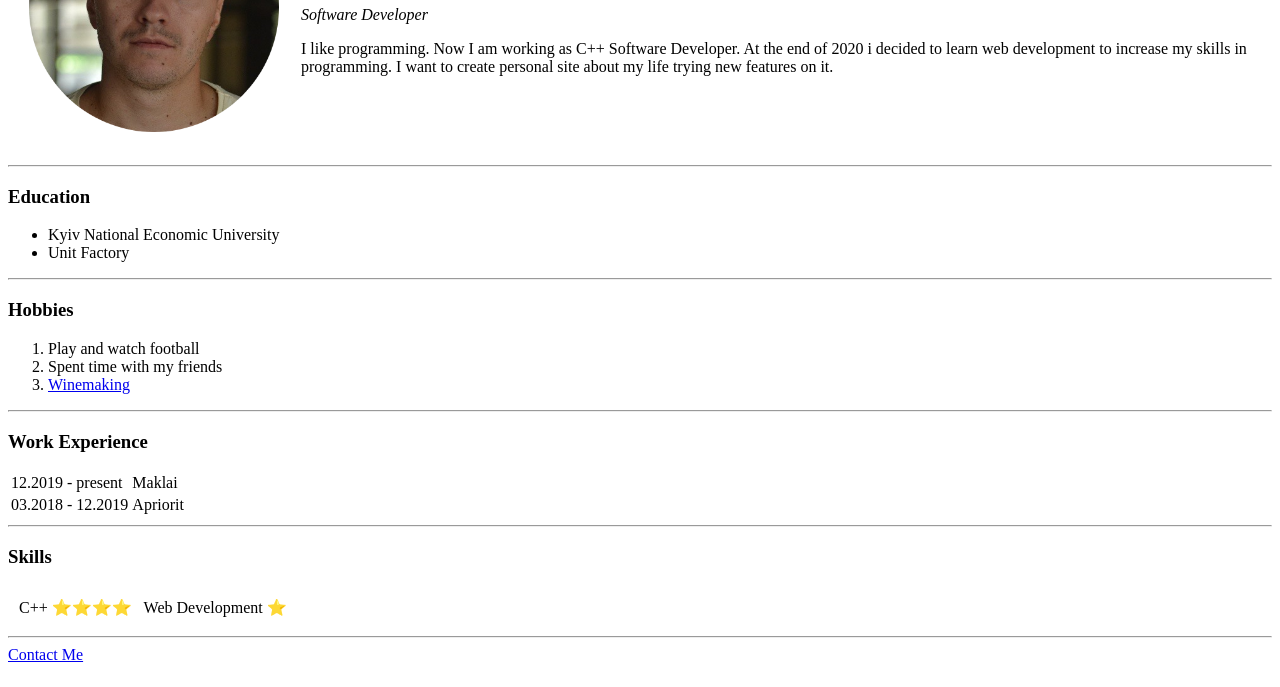
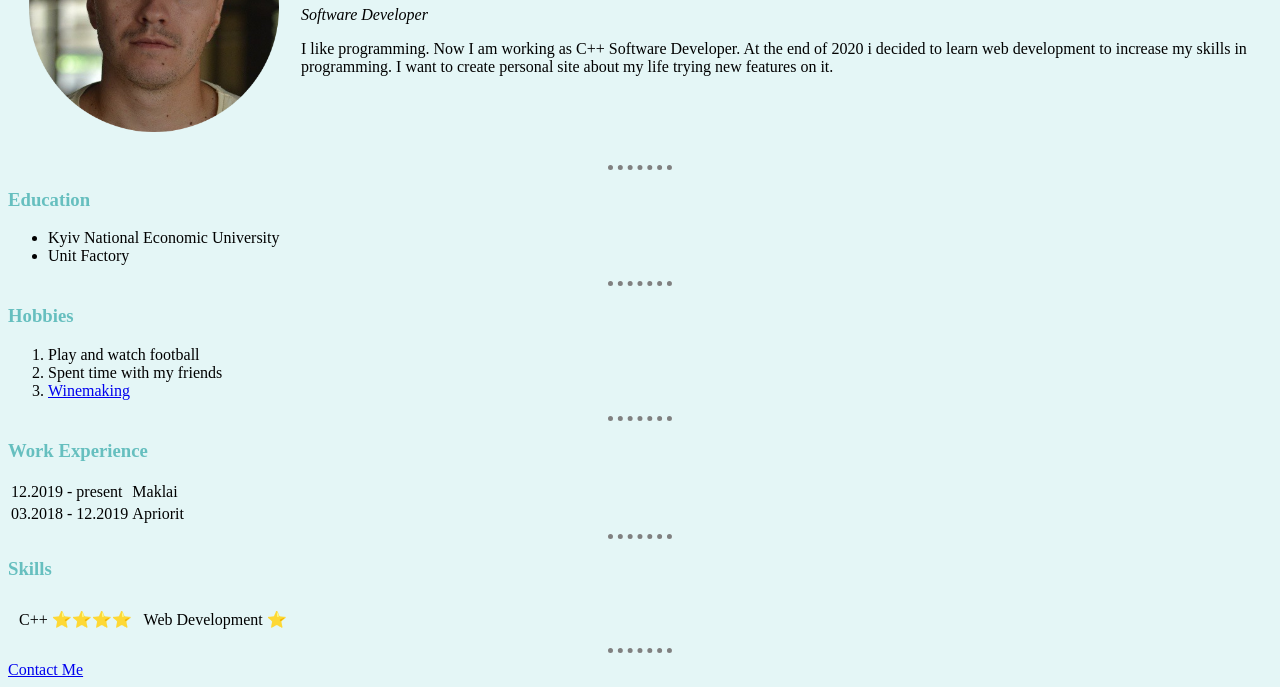
Before and after one commit to tt1m0n/Web_Development_Bootcamp, a plain HTML site: page index.html in a window 1280 px wide. Shown: the part 147-834 px from the top of the page. Drawn offline with Linux system fonts and the light colour scheme.

Commit message:
added logic from Section 4 - Introduction to CSS

```diff
--- /dev/null
+++ b/css/styles.css
@@ -0,0 +1,14 @@
+body {
+    background-color: #e4f6f6;
+}
+
+hr {
+    border-style: dotted none none none;
+    width: 5%;
+    border-width: 5px;
+    border-color: grey;
+}
+
+h1,h3 {
+    color: #66bfbf;
+}
--- a/index.html
+++ b/index.html
@@ -4,6 +4,7 @@
     <head>
         <meta charset="UTF-8" />
         <title>1st Oleksii's Personal Site</title>
+        <link rel="stylesheet" href="css/styles.css">
     </head>
 
     <body>
```
Also changed, not shown: contact_me.html (+1 -0 lines), winemaking.html (+1 -0 lines).
